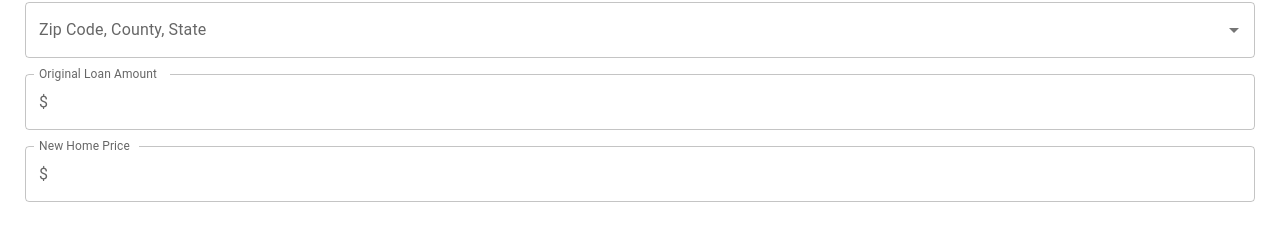
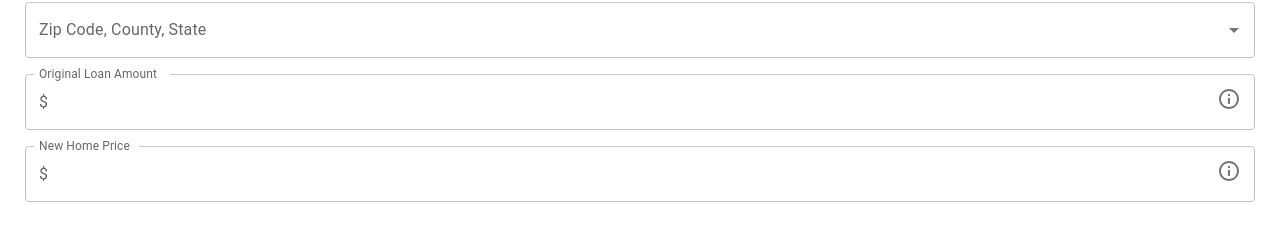
Before and after one commit to bhaden94/va-calculator, a Next.js app: page / in a window 1280 px wide. Shown: the part 320-560 px from the top of the page. Built offline with nearby package versions, Linux system fonts and the light colour scheme; a web font is replaced by a local one.

Commit message:
Add information bubble to loan fields.

```diff
--- a/common/components/HomePriceInput/HomePriceInput.tsx
+++ b/common/components/HomePriceInput/HomePriceInput.tsx
@@ -3,19 +3,24 @@ import { InputFormField } from "./InputFormFields";
 import { InputLabel } from "../../types/InputLabel";
 import { useEntitlementDataInput } from "../../hooks/useEntitlementDataInput";
 
+const ORIGINAL_LOAN_TEXT =
+	"The total amount of money borrowed from a lender to purchase your current home.";
+const NEW_HOME_TEXT = "The price of the new home.";
+
 export const HomePriceInput: FC = () => {
 	const { originalLoanAmountState, newHomePriceState } =
 		useEntitlementDataInput();
 
-	// TODO: Add information bubble on text field to explain the inputs
 	return (
 		<div style={{ width: "100%" }}>
 			<InputFormField
 				inputLabel={InputLabel.OriginalLoanAmount}
+				informationBubbleTitle={ORIGINAL_LOAN_TEXT}
 				stateSetter={originalLoanAmountState.setOriginalLoanAmount}
 			/>
 			<InputFormField
 				inputLabel={InputLabel.NewHomePrice}
+				informationBubbleTitle={NEW_HOME_TEXT}
 				stateSetter={newHomePriceState.setNewHomePrice}
 			/>
 		</div>
--- /dev/null
+++ b/common/components/HomePriceInput/InformationPopup.tsx
@@ -0,0 +1,36 @@
+import { FC, useState } from "react";
+import InfoOutlinedIcon from "@mui/icons-material/InfoOutlined";
+import { Tooltip } from "@mui/material";
+
+interface IInformationPopupProps {
+	title: string;
+}
+
+export const InformationPopup: FC<IInformationPopupProps> = ({ title }) => {
+	const [open, setOpen] = useState<boolean>(false);
+
+	const handleClose = () => {
+		setOpen(false);
+	};
+
+	const toggleOpen = () => {
+		setOpen(!open);
+	};
+
+	return (
+		<div>
+			<Tooltip
+				title={title}
+				open={open}
+				onClose={handleClose}
+				placement="top-start"
+				leaveTouchDelay={5000}
+			>
+				<InfoOutlinedIcon
+					sx={{ cursor: "pointer" }}
+					onClick={toggleOpen}
+				/>
+			</Tooltip>
+		</div>
+	);
+};
--- a/common/components/HomePriceInput/InputFormFields.tsx
+++ b/common/components/HomePriceInput/InputFormFields.tsx
@@ -5,14 +5,17 @@ import {
 	OutlinedInput,
 } from "@mui/material";
 import { FC, useEffect, useRef, useState } from "react";
+import { InformationPopup } from "./InformationPopup";
 
 interface IInputFormFieldProps {
 	inputLabel: string;
+	informationBubbleTitle: string;
 	stateSetter: React.Dispatch<React.SetStateAction<string | null>>;
 }
 
 export const InputFormField: FC<IInputFormFieldProps> = ({
 	inputLabel,
+	informationBubbleTitle,
 	stateSetter,
 }) => {
 	const [value, setValue] = useState<string>("");
@@ -65,6 +68,11 @@ export const InputFormField: FC<IInputFormFieldProps> = ({
 				startAdornment={
 					<InputAdornment position="start">$</InputAdornment>
 				}
+				endAdornment={
+					<InputAdornment position="end">
+						<InformationPopup title={informationBubbleTitle} />
+					</InputAdornment>
+				}
 			/>
 		</FormControl>
 	);
--- a/common/utils/theme.ts
+++ b/common/utils/theme.ts
@@ -91,5 +91,13 @@ export const theme: Theme = createTheme({
 				},
 			},
 		},
+		MuiTooltip: {
+			styleOverrides: {
+				tooltip: {
+					background: `url('./${GOLD_GRADIENT_NAME}') no-repeat center center`,
+					color: "#000",
+				},
+			},
+		},
 	},
 });
```
